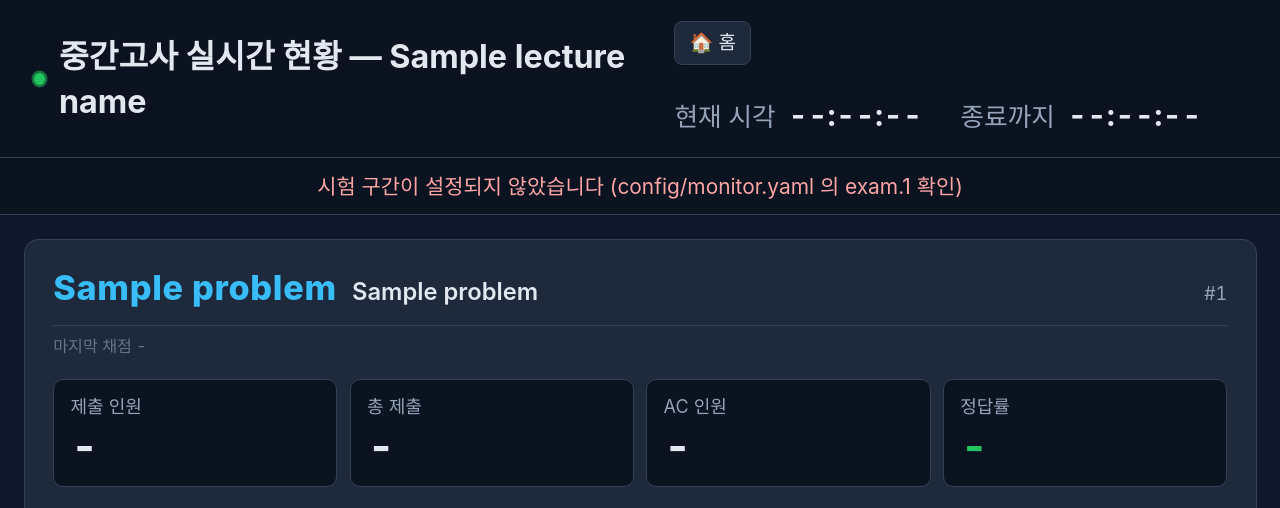
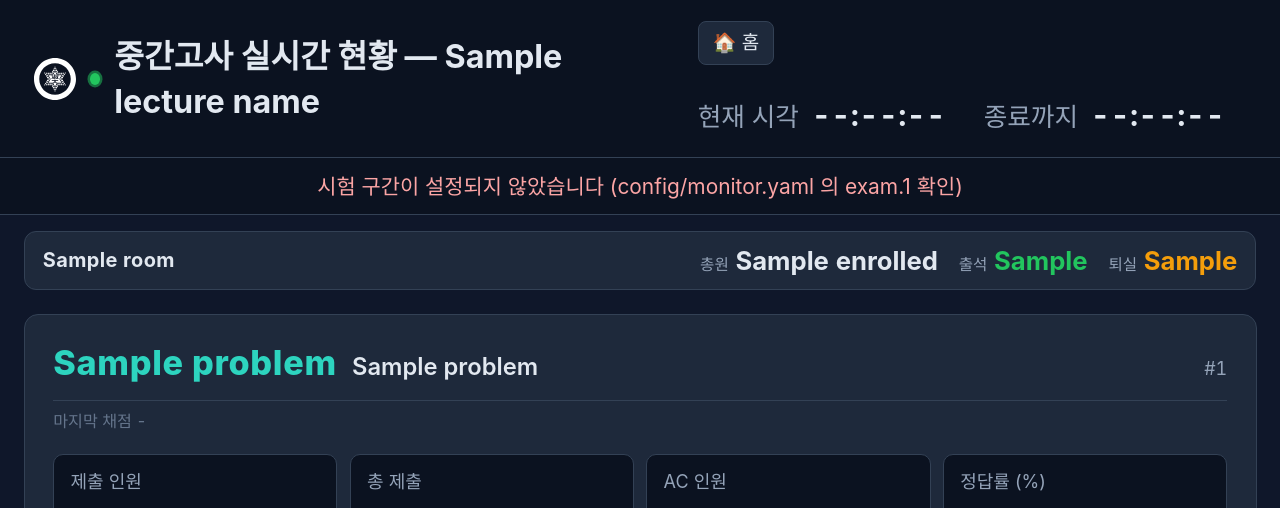
Before and after one commit to seonghoony/2026-PythonJudgeSystem-ICP, a FastAPI app: template src/web/templates/admin_exam.html in a window 1280 px wide. Shown: the top 508 px of the page. Run offline with FastAPI, Linux system fonts and the light colour scheme; the template is opened without the code that fills it: most values are stand-ins (such as "Sample title", 1, 10 or a date in 2020); some libraries are stand-ins or nearby versions.

Commit message:
시험감독용 출결, 시험장별 집계 관리자 대쉬보드
- 한글 아이디(시험감독)는 출·퇴실 체크만 가능하도록 권한 분리
- exam_rooms / exam_room_staff 테이블 추가: 담당 시험장 학생만 체크 가능
- 시험 실시간 현황에 시험장별 총원/출석/퇴실 스트립 표시
- HTTPBasic UTF-8 디코딩으로 한글 아이디 로그인 지원
- 종료된 시험 문항은 watchdog 알람 대상에서 제외

```diff
--- a/src/web/templates/admin_exam.html
+++ b/src/web/templates/admin_exam.html
@@ -90,6 +90,55 @@
             .grid { grid-template-columns: 1fr; }
         }
 
+        /* 시험장 별 응시/출석/퇴실 요약 — 문제 카드 위에 얇은 스트립으로 붙는다. */
+        .room-strip {
+            display: grid;
+            grid-template-columns: repeat(3, minmax(420px, 1fr));
+            gap: 1.25rem;
+            padding: 0.85rem 1.25rem 0;
+        }
+        @media (max-width: 1400px) {
+            .room-strip { grid-template-columns: 1fr; }
+        }
+        .room-cell {
+            background: var(--surface-color);
+            border: 1px solid var(--border-color);
+            border-radius: 12px;
+            padding: 0.55rem 0.95rem;
+            display: flex;
+            align-items: center;
+            justify-content: space-between;
+            gap: 0.9rem;
+        }
+        .room-cell .room-name {
+            font-weight: 700;
+            font-size: 1.05rem;
+            color: var(--text-primary);
+            letter-spacing: 0.02em;
+            white-space: nowrap;
+        }
+        .room-cell .room-nums {
+            display: flex;
+            gap: 1.1rem;
+            font-variant-numeric: tabular-nums;
+        }
+        .room-cell .num {
+            display: inline-flex;
+            align-items: baseline;
+            gap: 0.35rem;
+        }
+        .room-cell .nlabel {
+            color: var(--text-secondary);
+            font-size: 0.82rem;
+        }
+        .room-cell .nval {
+            font-weight: 700;
+            font-size: 1.35rem;
+            color: var(--text-primary);
+        }
+        .room-cell .nval.in  { color: #22c55e; }
+        .room-cell .nval.out { color: #f59e0b; }
+
         .card {
             background: var(--surface-color);
             border: 1px solid var(--border-color);
@@ -108,9 +157,10 @@
         }
         .card-title .label {
             font-weight: 800;
-            color: var(--accent);
+            color: #2dd4bf;   /* 청록 — 문제 번호(실기 N)를 sky blue accent와 구분 */
             font-size: 1.8rem;
             letter-spacing: 0.02em;
+            white-space: nowrap;
         }
         .card-title .name {
             font-weight: 600;
@@ -244,7 +294,10 @@
 </head>
 <body>
     <nav>
-        <h1><span class="live-indicator"></span> 중간고사 실시간 현황 — {{ lecture_name }}</h1>
+        <h1>
+            <img src="/static/smu_logo_white.svg" alt="SMWU" style="height: 2.2rem; width: auto; flex-shrink: 0;">
+            <span class="live-indicator"></span> 중간고사 실시간 현황 — {{ lecture_name }}
+        </h1>
         <div style="display: flex; gap: 1.5rem; align-items: center; flex-wrap: wrap;">
             <a href="/" title="홈으로" style="color: var(--text-primary); text-decoration: none; font-size: 1rem; padding: 8px 14px; border: 1px solid var(--border-color); border-radius: 8px; background: var(--surface-color); transition: background 0.2s;">🏠 홈</a>
             <div class="clock-block">
@@ -260,13 +313,28 @@
     </div>
     {% endif %}
 
+    {% if rooms %}
+    <div class="room-strip" id="roomStrip">
+        {% for r in rooms %}
+        <div class="room-cell" data-room="{{ r.room }}">
+            <div class="room-name">{{ r.room }}</div>
+            <div class="room-nums">
+                <span class="num"><span class="nlabel">총원</span><span class="nval" data-field="enrolled">{{ r.enrolled }}</span></span>
+                <span class="num"><span class="nlabel">출석</span><span class="nval in" data-field="checked_in">{{ r.checked_in }}</span></span>
+                <span class="num"><span class="nlabel">퇴실</span><span class="nval out" data-field="checked_out">{{ r.checked_out }}</span></span>
+            </div>
+        </div>
+        {% endfor %}
+    </div>
+    {% endif %}
+
     {% if problems %}
     <div class="grid" id="grid">
         {% for p in problems %}
         <div class="card" data-aid="{{ p.assignment_id }}">
             <div class="card-title">
                 <span class="label">{{ p.label }}</span>
-                <span class="name">{{ p.name }}</span>
+                {% if p.name and p.name != p.label %}<span class="name">{{ p.name }}</span>{% endif %}
                 <span class="aid">#{{ p.assignment_id }}</span>
             </div>
             <div class="fetch-line" data-field="last_fetched_at">마지막 채점 -</div>
@@ -274,7 +342,7 @@
                 <div class="stat"><div class="k">제출 인원</div><div class="v" data-field="submitters">-</div></div>
                 <div class="stat"><div class="k">총 제출</div><div class="v" data-field="total_submissions">-</div></div>
                 <div class="stat"><div class="k">AC 인원</div><div class="v" data-field="ac_count">-</div></div>
-                <div class="stat rate"><div class="k">정답률</div><div class="v" data-field="correct_rate">-</div></div>
+                <div class="stat rate"><div class="k">정답률 (%)</div><div class="v" data-field="correct_rate">-</div></div>
             </div>
             <div class="chart-wrap">
                 <h4 class="chart-title">정답자 누적분포</h4>
@@ -346,6 +414,13 @@
             return String(h).padStart(2, '0') + ':' + String(m).padStart(2, '0') + ':' + String(s).padStart(2, '0');
         }
 
+        const VERDICT_KO = {
+            AC: '정답',
+            WA: '오답',
+            RTE: '예외',
+            TLE: '시간초과',
+            MLE: '메모리초과',
+        };
         function verdictBadge(v) {
             const cls = v === 'AC' ? 'badge-ac'
                       : v === 'WA' ? 'badge-wa'
@@ -353,7 +428,7 @@
                       : v === 'TLE' ? 'badge-tle'
                       : v === 'MLE' ? 'badge-mle'
                       : v ? 'badge-sys' : 'badge-pending';
-            const txt = v || 'PENDING';
+            const txt = v ? (VERDICT_KO[v] || v) : '채점중';
             return `<span class="badge ${cls}">${txt}</span>`;
         }
 
@@ -431,7 +506,7 @@
             setField('submitters', p.submitters);
             setField('total_submissions', p.total_submissions);
             setField('ac_count', p.ac_count);
-            setField('correct_rate', Math.round(p.correct_rate * 100) + ' %');
+            setField('correct_rate', Math.round(p.correct_rate * 100));
 
             // 마지막 채점(fetch) 시점 — HH:MM 절대시각 + 서버 기준 상대시각
             const fetchEl = card.querySelector('[data-field="last_fetched_at"]');
@@ -503,6 +578,18 @@
         }
 
         let inflight = false;
+        function renderRooms(rooms) {
+            const strip = document.getElementById('roomStrip');
+            if (!strip) return;
+            for (const r of rooms) {
+                const cell = strip.querySelector(`.room-cell[data-room="${r.room}"]`);
+                if (!cell) continue;
+                cell.querySelector('[data-field="enrolled"]').textContent = r.enrolled;
+                cell.querySelector('[data-field="checked_in"]').textContent = r.checked_in;
+                cell.querySelector('[data-field="checked_out"]').textContent = r.checked_out;
+            }
+        }
+
         async function tick() {
             if (inflight) return;
             inflight = true;
@@ -516,6 +603,7 @@
                 LATEST_SERVER_TIME = d.server_time || null;
                 updateClocks(d.server_time);
                 (d.problems || []).forEach(renderProblem);
+                renderRooms(d.rooms || []);
             } catch (e) {
                 console.error('poll error:', e);
             } finally {
```
Also changed, not shown: config/monitor.yaml (+9 -4 lines), src/dashboard_admin.py (+99 -6 lines), src/infrastructure/database.py (+43 -0 lines), src/infrastructure/init_db.py (+22 -0 lines), src/watchdog.py (+18 -0 lines), src/web/templates/admin_attendance.html (+28 -4 lines), src/web/templates/admin_index.html (+6 -2 lines), src/web/static/smu_logo_white.svg (added).
